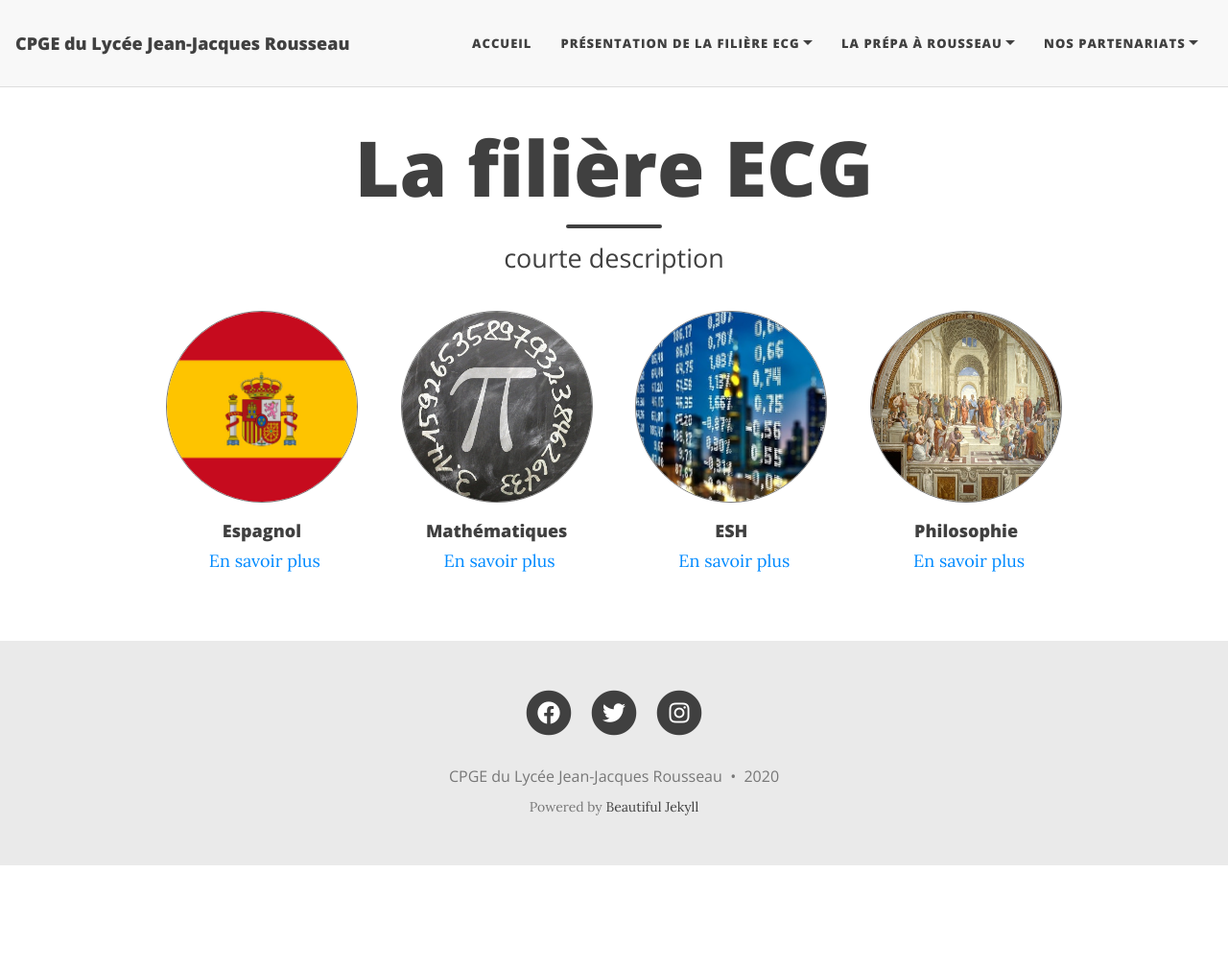
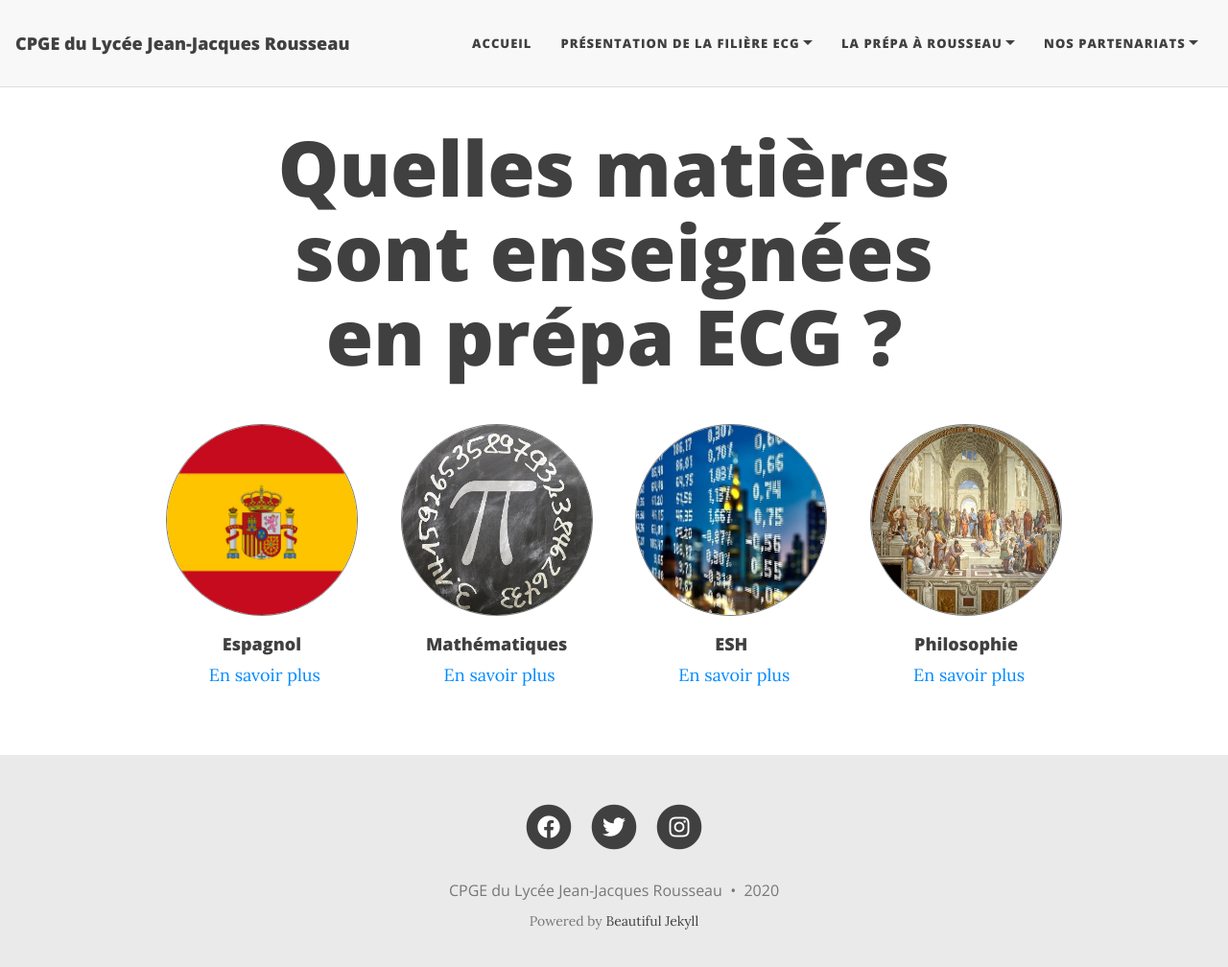
Before and after one commit to cpgesarcelles/cpgesarcelles.github.io, a Jekyll site: the page built from matieres.md, in a window 1280 px wide and 1021 px high. Shown: the top 1008 px of the window at 96% size. Built offline with Jekyll 4.4.1, drawn with Linux system fonts in a browser that asks for light colours; nearby versions of some CDN libraries.

Commit message:
Update matieres.md

```diff
--- a/matieres.md
+++ b/matieres.md
@@ -1,7 +1,6 @@
 ---
 layout: page
-title: La filière ECG
-subtitle: courte description
+title:  Quelles matières sont enseignées en prépa ECG ?
 contenu:
   - name: Espagnol
     img: /assets/img/logo/logo_espagnol.jpg
```
